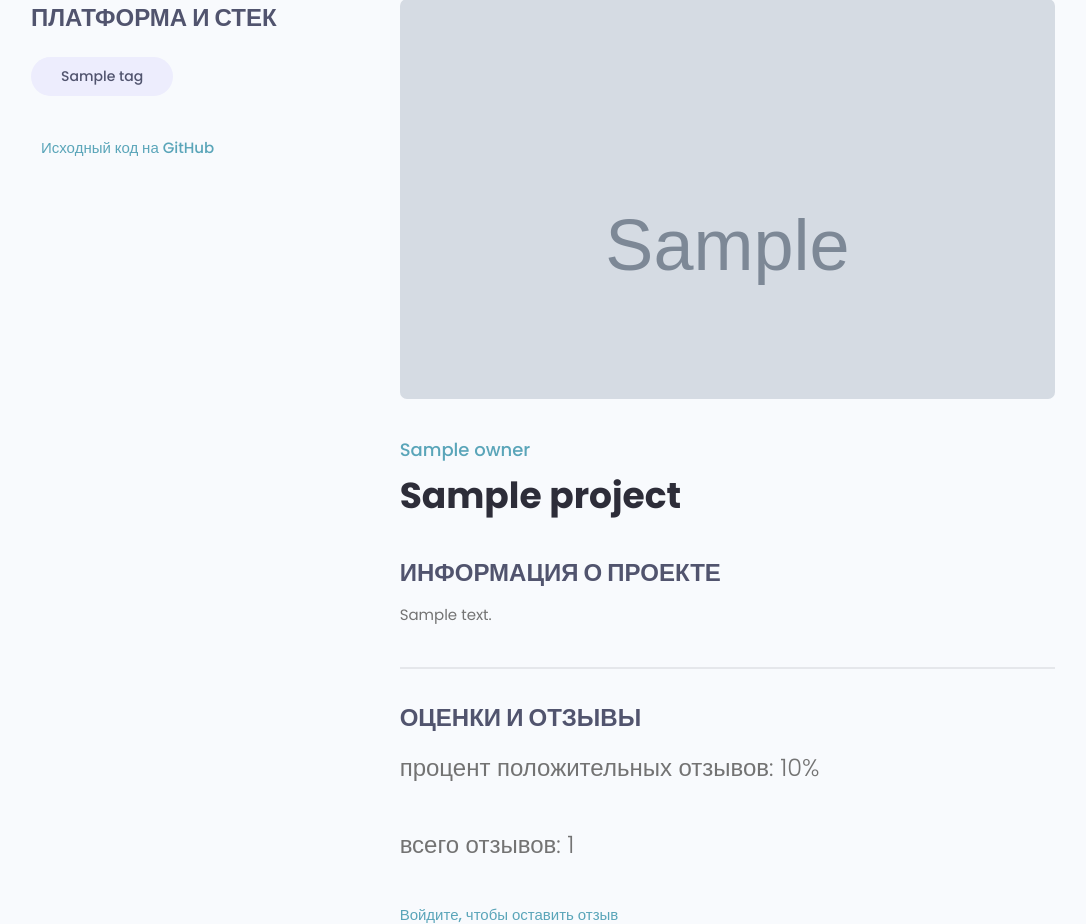
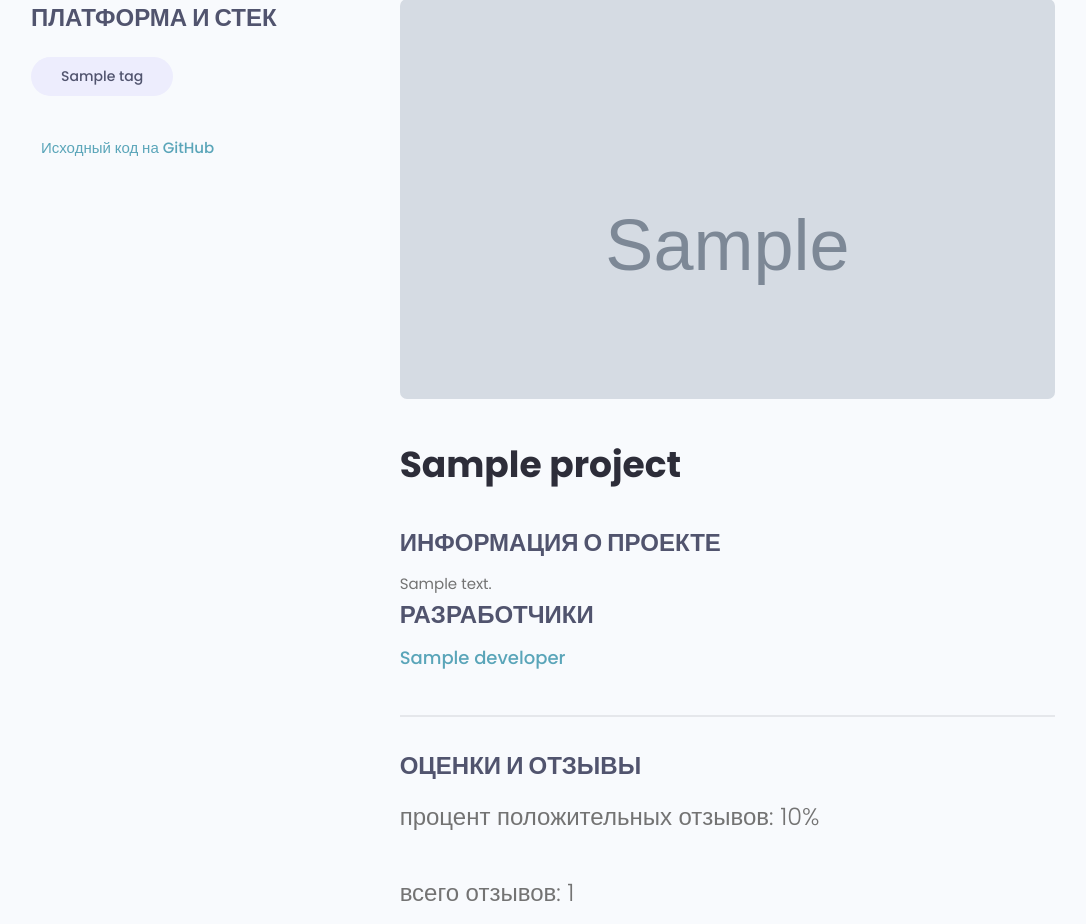
Before and after one commit to IvanGorbunov/itfinder, a Django app: template templates/projects/single-project.html in a window 1280 px wide. Shown: the part 111-1035 px from the top of the page, without its empty margins (97-1183 px from the left). Run offline with Django 4.2, Linux system fonts and the light colour scheme; the template is opened without the code that fills it: most values are stand-ins (such as "Sample title", 1, 10 or a date in 2020); grey boxes marked "Sample" are stand-in pictures; some libraries are stand-ins or nearby versions.

Commit message:
fixed bugs

```diff
--- a/templates/navbar.html
+++ b/templates/navbar.html
@@ -2,7 +2,7 @@
 
 <header class="header">
     <div class="container container--narrow">
-        <a href="{% url 'profiles' %}"><span class="header__logo">IT<i class="fa fa-search"></i>resercher</span></a>
+        <a href="{% url 'users:profiles' %}"><span class="header__logo">IT<i class="fa fa-search"></i>resercher</span></a>
         <nav class="header__nav">
             <input type="checkbox" id="responsive-menu" />
             <label for="responsive-menu" class="toggle-menu">
@@ -10,7 +10,7 @@
                 <div class="toggle-menu__lines"></div>
             </label>
             <ul class="header__menu">
-                <li class="header__menuItem"><a href="{% url 'profiles' %}">Разработчики</a></li>
+                <li class="header__menuItem"><a href="{% url 'users:profiles' %}">Разработчики</a></li>
                 <li class="header__menuItem"><a href="{% url 'projects' %}">Проекты</a></li>
 
 
--- a/templates/projects/projects.html
+++ b/templates/projects/projects.html
@@ -32,7 +32,7 @@
                             <img class="project__thumbnail" src="{{ project.image.url }}" alt="скриншот проекта" />
                             <div class="card__body">
                                 <h3 class="project__title">{{ project.title }}</h3>
-                                <p><a class="project__author" href="#">Разработчик:
+                                <p><a class="project__author" href="{% url 'users:user-profile' project.owner %}">Разработчик:
                                         {{ project.owner.name }}</a>
                                 </p>
                                 <p class="project--rating">
--- a/templates/projects/single-project.html
+++ b/templates/projects/single-project.html
@@ -29,13 +29,18 @@
             </div>
             <div class="column column--2of3">
                 <img class="singleProject__preview" src="{{ project.image.url }}" alt="скриншот проекта" />
-                <a href="#"
-                    class="singleProject__developer">{{ project.owner.name }}</a>
+{#                <a href="{% url 'users:user-profile' project.owner %}" class="singleProject__developer">{{ project.owner.name }}</a>#}
                 <h2 class="singleProject__title">{{ project.title }}</h2>
                 <h3 class="singleProject__subtitle">Информация о проекте</h3>
                 <div class="singleProject__info">
                     {{ project.description }}
                 </div>
+                {% if developers %}
+                    <h3 class="singleProject__subtitle">Разработчики</h3>
+                    {% for developer in developers %}
+                        <a href="{% url 'users:user-profile' developer.id %}" class="singleProject__developer">{{ developer.name }}</a>
+                    {% endfor %}
+                {% endif %}
                 <div class="comments">
                     <h3 class="singleProject__subtitle">Оценки и отзывы</h3>
                     <h5 class="project--rating">
@@ -69,13 +74,13 @@
                         {% for review in project.review_set.all %}
                         {% if review.body %}
                         <div class="comment">
-                            <a href="{% url 'user-profile' review.owner.id  %}">
+                            <a href="{% url 'users:user-profile' review.owner.id  %}">
                                 <img class="avatar avatar--md" src="{{ review.owner.profile_image.url }}" alt="user" />
                             </a>
 
 
                             <div class="comment__details">
-                                <a href="{% url 'user-profile' review.owner.id  %}"
+                                <a href="{% url 'users:user-profile' review.owner.id  %}"
                                     class="comment__author">{{ review.owner.name }}</a>
                                 <p class="comment__info">{{ review.body|linebreaksbr }}</p>
                             </div>
--- a/templates/users/user-profile.html
+++ b/templates/users/user-profile.html
@@ -92,7 +92,7 @@
                                     <div class="card__body">
                                         <h3 class="project__title">{{ project.title }}</h3>
                                         <p><a class="project__author"
-                                                href="{% url 'user-profile' project.owner.id %}">Разработчик:
+                                                href="{% url 'users:user-profile' project.owner.id %}">Разработчик:
                                                 {{ project.owner.name }}</a>
                                         </p>
                                         <p class="project--rating">
--- a/users/models.py
+++ b/users/models.py
@@ -6,6 +6,7 @@ from users.choices import UserRole
 
 
 class Skill(models.Model):
+    """ Модель: Навыки """
     name = models.CharField(max_length=50, blank=True, null=True)
     slug = models.SlugField()
     description = models.TextField(null=True, blank=True)
@@ -18,6 +19,7 @@ class Skill(models.Model):
 
 
 class User(AbstractUser):
+    """ Модель: Пользователи """
     name = models.CharField(max_length=50, blank=True, null=True)
     email = models.EmailField(max_length=50, blank=True, null=True)
     city = models.CharField(max_length=50, blank=True, null=True)
@@ -39,5 +41,5 @@ class User(AbstractUser):
     def __str__(self):
         return str(self.username)
 
-    class Meta:
+    class Meta(AbstractUser.Meta):
         ordering = ['created']
--- a/users/urls.py
+++ b/users/urls.py
@@ -1,5 +1,8 @@
 from django.urls import path
 from . import views
+
+
+app_name = 'users'
 
 urlpatterns = [
 
```
Also changed, not shown: projects/choices.py (added, +15 -0 lines), projects/models.py (+14 -6 lines), projects/views.py (+6 -2 lines), templates/projects/project_form.html (+5 -3 lines), projects/migrations/0004_project_developers_project_owner.py (added), users/migrations/0003_alter_user_options.py (added).
